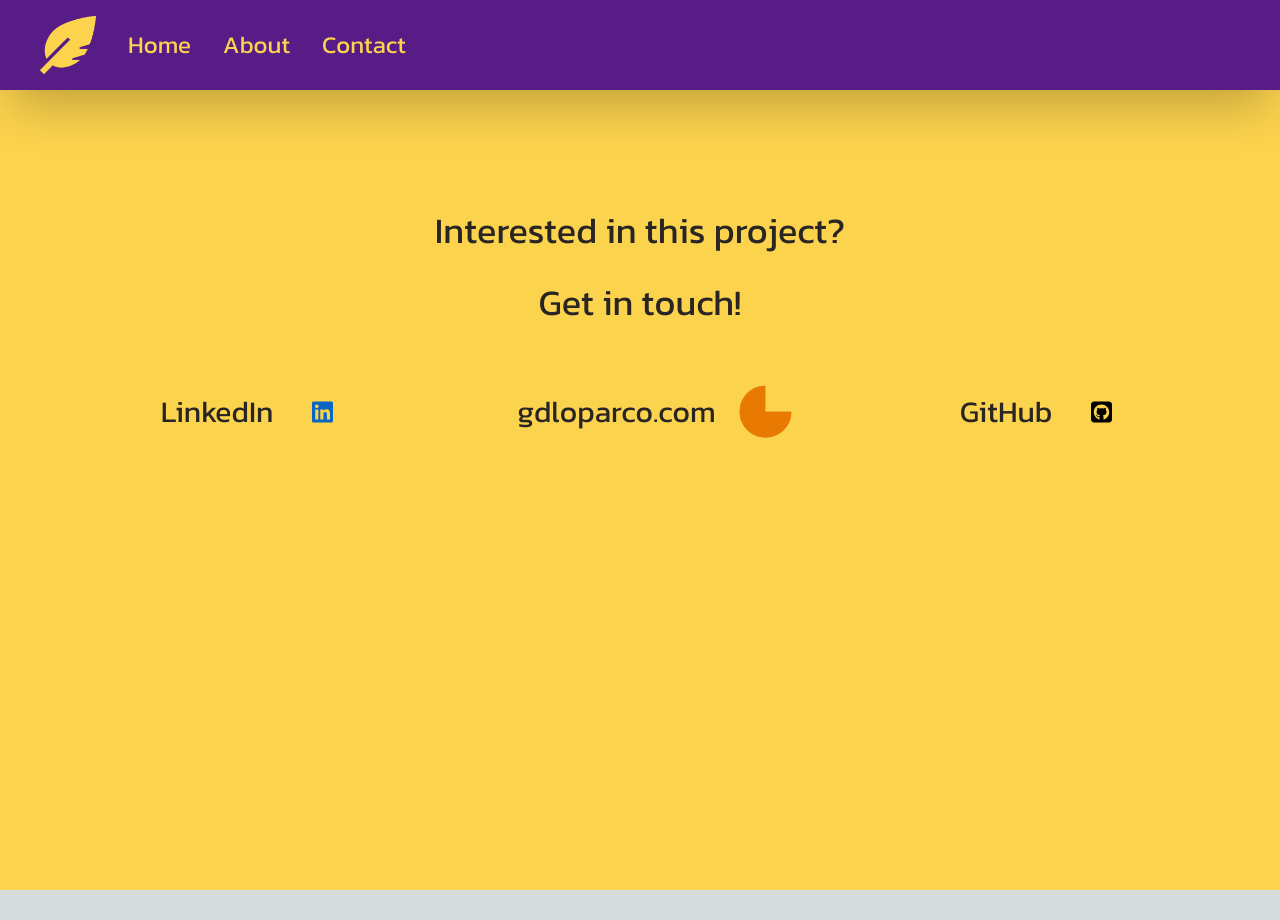
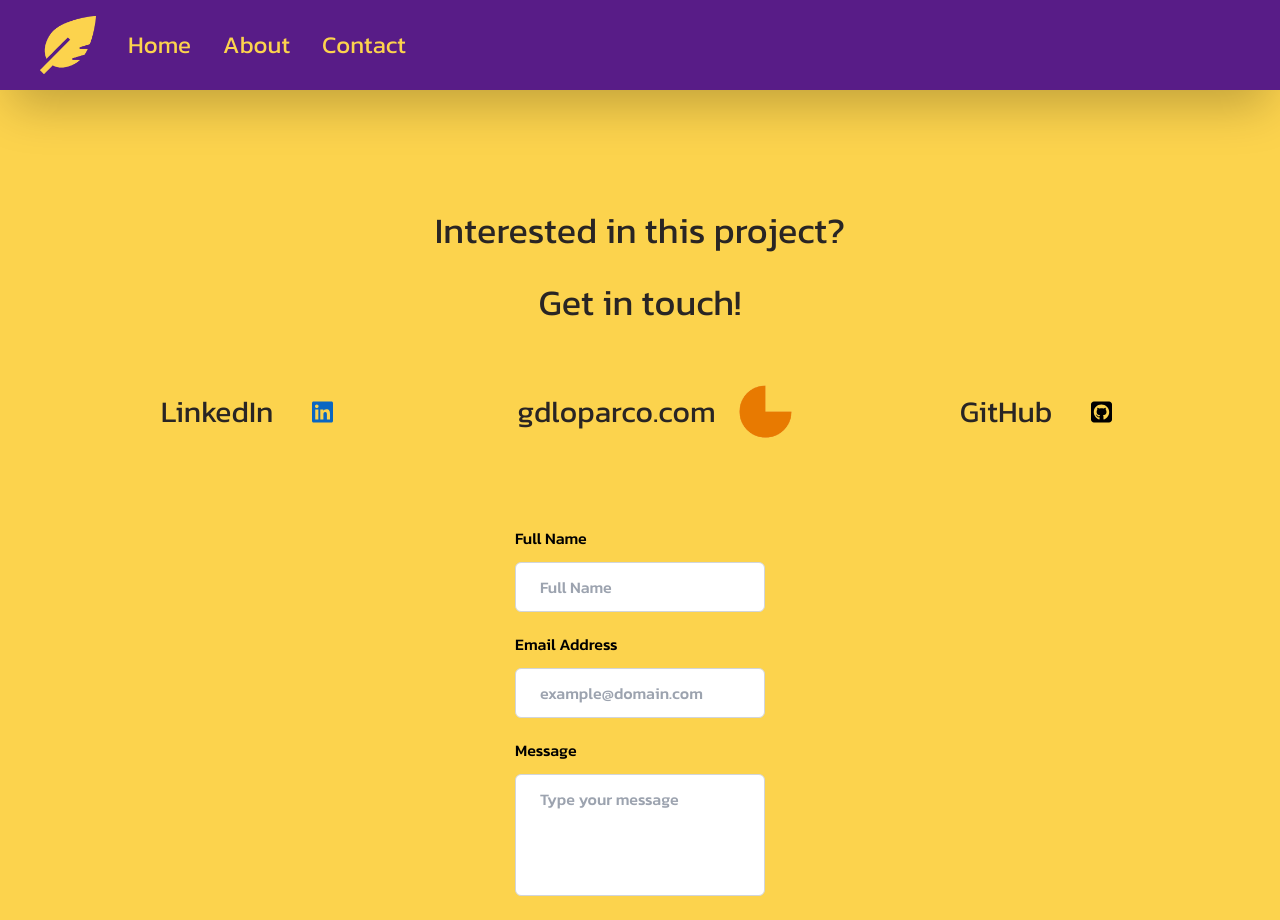
Before and after one commit to gdloparco/K_cover_letter_gen, a Next.js app in the folder frontend/: page /contact in a window 1280 px wide. Shown: the top 920 px of the page. Before the commit the page ends 890 px from the top, so only its background shows below. Built offline with nearby package versions, Linux system fonts and the light colour scheme.

Commit message:
contact form setup, UI completed

```diff
--- a/frontend/app/contact/page.tsx
+++ b/frontend/app/contact/page.tsx
@@ -1,4 +1,5 @@
 import Navbar from "../../components/Navbar";
+import ContactForm from "../../components/ContactForm";
 import React from "react";
 import logoYellow from "../../public/feather_yellow.png";
 import { FontAwesomeIcon } from "@fortawesome/react-fontawesome";
@@ -43,7 +44,6 @@
                     <Image
                       className="md:scale-125 lg:scale-150"
                       src="/website-logo.png"
-                      // BROKEN HERE ABOVE FOR LINK
                       alt="small dom website logo"
                       width={35}
                       height={35}
@@ -66,6 +66,7 @@
                 </div>
               </div>
             </div>
+            <ContactForm />
         </main>
       </div>
     </div>
--- /dev/null
+++ b/frontend/components/ContactForm.tsx
@@ -0,0 +1,73 @@
+'use client';
+
+import { FC } from 'react';
+import { useForm } from 'react-hook-form';
+import { sendEmail } from '@/utils/send-email';
+
+export type FormData = {
+  name: string;
+  email: string;
+  message: string;
+};
+
+const ContactForm: FC = () => {
+  const { register, handleSubmit } = useForm<FormData>();
+
+  function onSubmit(data: FormData) {
+    sendEmail(data);
+  }
+
+  return (
+    <form onSubmit={handleSubmit(onSubmit)}>
+      <div className='mb-5'>
+        <label
+          htmlFor='name'
+          className='mb-3 block text-base font-medium text-black'
+        >
+          Full Name
+        </label>
+        <input
+          type='text'
+          placeholder='Full Name'
+          className='w-full rounded-md border border-gray-300 bg-white py-3 px-6 text-base font-medium text-gray-700 outline-none focus:border-purple-500 focus:shadow-md'
+          {...register('name', { required: true })}
+        />
+      </div>
+      <div className='mb-5'>
+        <label
+          htmlFor='email'
+          className='mb-3 block text-base font-medium text-black'
+        >
+          Email Address
+        </label>
+        <input
+          type='email'
+          placeholder='example@domain.com'
+          className='w-full rounded-md border border-gray-300 bg-white py-3 px-6 text-base font-medium text-gray-700 outline-none focus:border-purple-500 focus:shadow-md'
+          {...register('email', { required: true })}
+        />
+      </div>
+      <div className='mb-5'>
+        <label
+          htmlFor='message'
+          className='mb-3 block text-base font-medium text-black'
+        >
+          Message
+        </label>
+        <textarea
+          rows={4}
+          placeholder='Type your message'
+          className='w-full resize-none rounded-md border border-gray-300 bg-white py-3 px-6 text-base font-medium text-gray-700 outline-none focus:border-purple-500 focus:shadow-md'
+          {...register('message', { required: true })}
+        ></textarea>
+      </div>
+      <div>
+        <button className='hover:shadow-form rounded-md bg-purple-500 py-3 px-8 text-base font-semibold text-white outline-none'>
+          Submit
+        </button>
+      </div>
+    </form>
+  );
+};
+
+export default ContactForm;
--- a/frontend/package.json
+++ b/frontend/package.json
@@ -16,10 +16,13 @@
     "@fortawesome/react-fontawesome": "^0.2.2",
     "@heroicons/react": "^2.1.5",
     "@material-tailwind/react": "^2.1.9",
+    "@types/nodemailer": "^6.4.15",
     "frontend": "file:",
     "next": "14.2.5",
+    "nodemailer": "^6.9.15",
     "react": "^18",
     "react-dom": "^18",
+    "react-hook-form": "^7.53.0",
     "react-icons": "^5.2.1",
     "react-router-dom": "^6.26.0"
   },
--- /dev/null
+++ b/frontend/utils/send-email.ts
@@ -0,0 +1,6 @@
+import { FormData } from '@/components/ContactForm';
+
+export function sendEmail(data: FormData) {
+  // TODO: send email
+  console.log(data);
+}
```
Also changed, not shown: frontend/app/api/email/route.ts (added), 1 other file (tests, documents, lock files or other folders).
